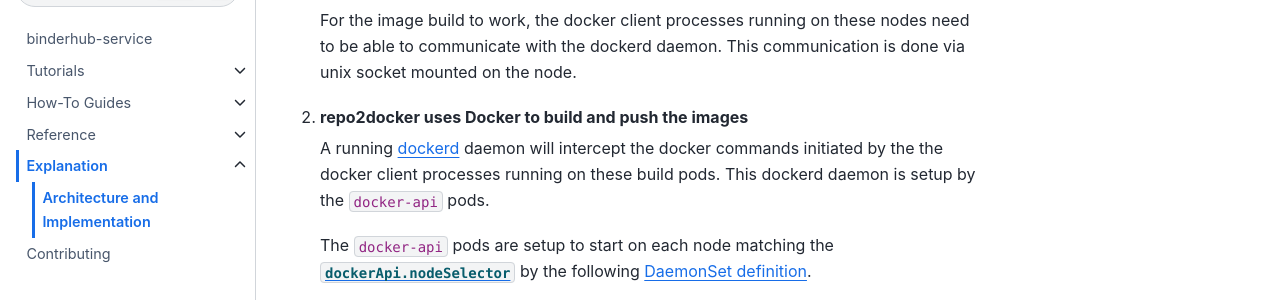
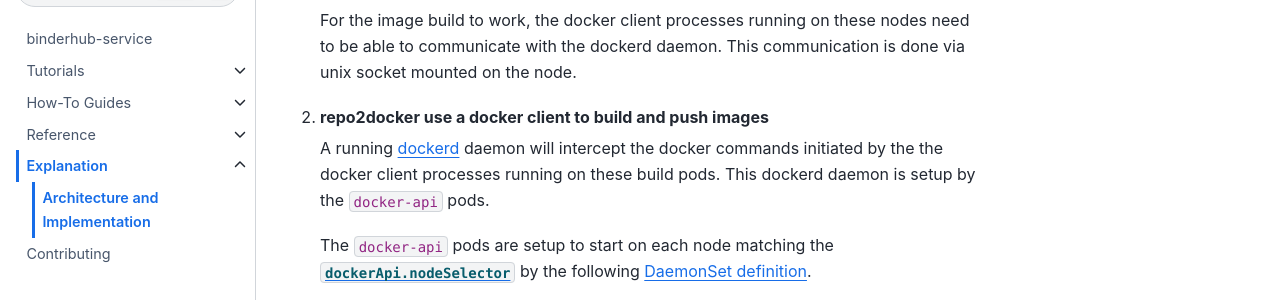
Before and after one commit to jupyterhub/binderhub, a Sphinx documentation site: the page built from docs/source/explanation/architecture-and-implementation.md, in a window 1280 px wide and 900 px high, scrolled down 1115 px. Shown: the part 153-453 px from the top of the window. Built offline with Sphinx 7.4.7 and the Sphinx Book theme 1.1.4, drawn with Linux system fonts in a browser that asks for light colours.

Commit message:
Be more specific about docker client
Co-authored-by: Erik Sundell <erik.i.sundell@gmail.com>

```diff
--- a/docs/source/explanation/architecture-and-implementation.md
+++ b/docs/source/explanation/architecture-and-implementation.md
@@ -33,7 +33,7 @@
 
    For the image build to work, the docker client processes running on these nodes need to be able to communicate with the dockerd daemon. This communication is done via unix socket mounted on the node.
 
-2. **repo2docker uses Docker to build and push the images**
+2. **repo2docker use a docker client to build and push images**
 
    A running [dockerd](https://docs.docker.com/engine/reference/commandline/dockerd/) daemon will intercept the docker commands initiated by the the docker client processes running on these build pods. This dockerd daemon is setup by the `docker-api` pods.
 
```
